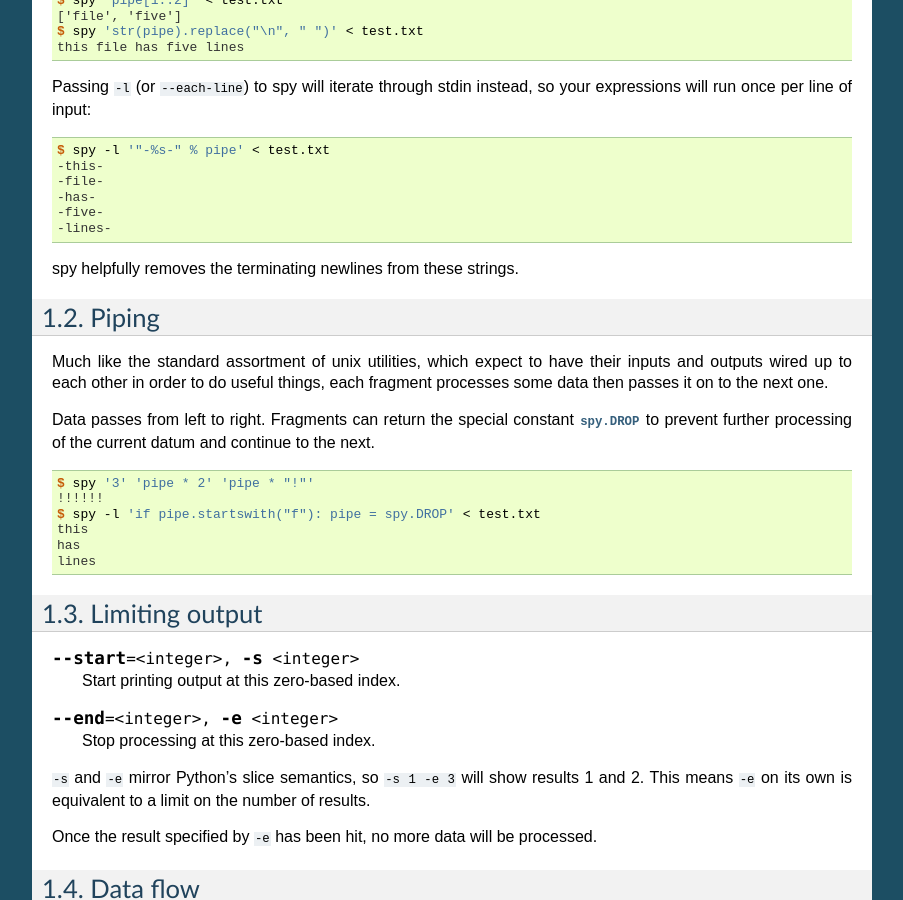
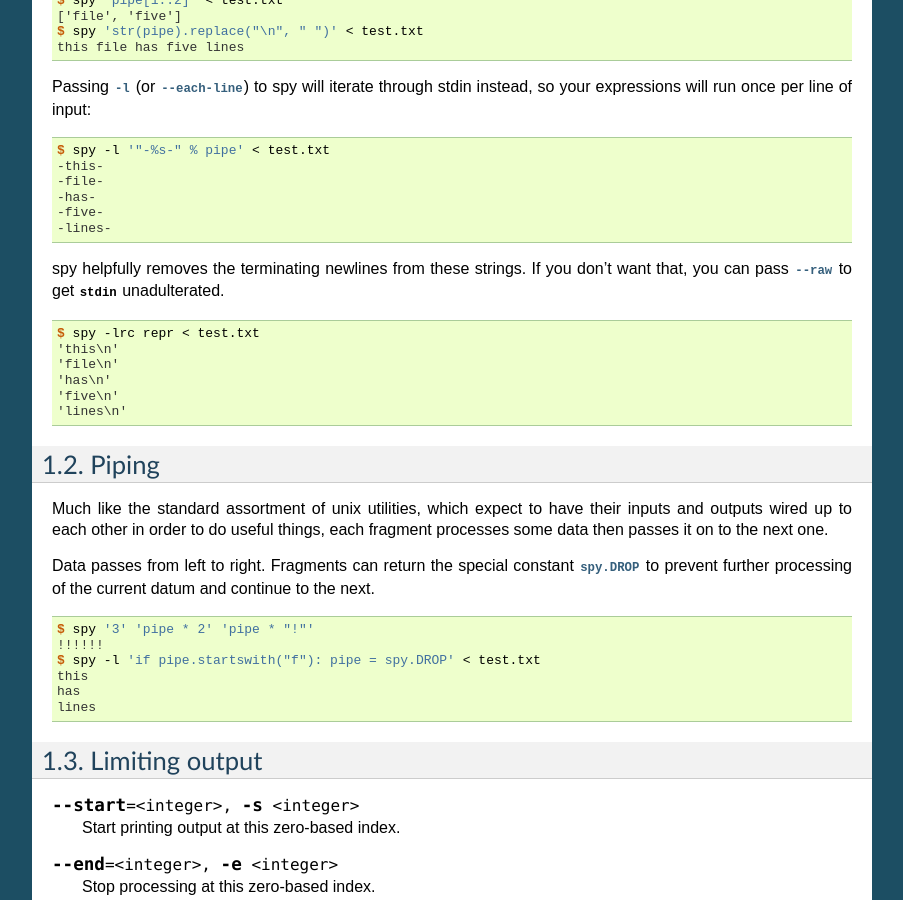
Before and after one commit to edk0/spy, a Sphinx documentation site: the page built from doc/intro.rst, in a window 1280 px wide and 900 px high, scrolled down 659 px. Shown: the whole window, without its empty margins (198-1101 px from the left). Built offline with Sphinx 7.4.7, drawn with Linux system fonts in a browser that asks for light colours.

Commit message:
document --raw

```diff
--- a/doc/intro.rst
+++ b/doc/intro.rst
@@ -47,8 +47,8 @@ into it, or convert all of stdin into a string with :func:`str`.
    $ spy 'str(pipe).replace("\n", " ")' < test.txt
    this file has five lines
 
-Passing ``-l`` (or ``--each-line``) to spy will iterate through stdin instead,
-so your expressions will run once per line of input:
+Passing :option:`-l` (or :option:`--each-line`) to spy will iterate through
+stdin instead, so your expressions will run once per line of input:
 
 .. code-block:: console
 
@@ -59,7 +59,18 @@ so your expressions will run once per line of input:
    -five-
    -lines-
 
-spy helpfully removes the terminating newlines from these strings.
+spy helpfully removes the terminating newlines from these strings. If you don't
+want that, you can pass :option:`--raw` to get :data:`~sys.stdin`
+unadulterated.
+
+.. code-block:: console
+
+   $ spy -lrc repr < test.txt
+   'this\n'
+   'file\n'
+   'has\n'
+   'five\n'
+   'lines\n'
 
 
 Piping
```
Also changed, not shown: doc/cli-reference.rst (+9 -3 lines), 1 other file.
